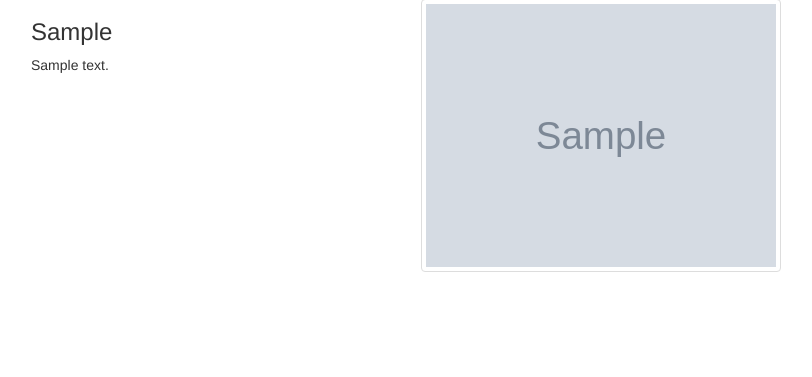
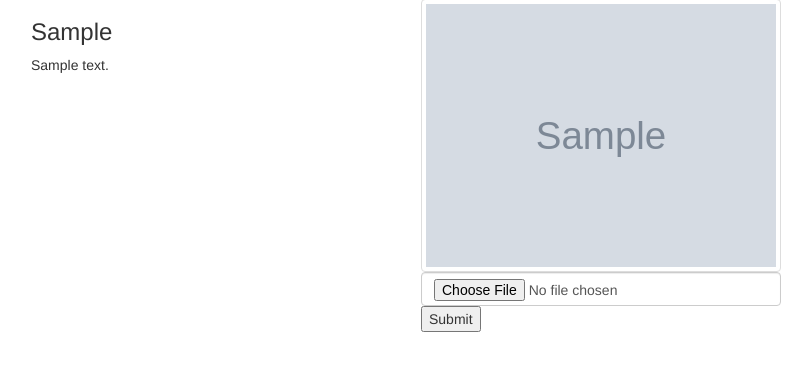
Before and after one commit to nignanthomas/Pitch-Perfect, a Flask app: template app/templates/profile/profile.html in a window 1280 px wide. Shown: the part 93-470 px from the top of the page, without its empty margins (39-851 px from the left). Run offline with Flask 2, Linux system fonts and the light colour scheme; a user stored in the database is signed in; tables that the repository leaves empty hold one stand-in row (values such as "Sample post"); the template is opened without the code that fills it: values that come from a table or form of the project are taken from there, most other values are stand-ins (such as "Sample title", 1, 10 or a date in 2020); grey boxes marked "Sample" are stand-in pictures; parts of the project's set-up code (start-up, migrations or seed data) failed here and were passed over; some libraries are stand-ins or nearby versions.

Commit message:
update profile.html to add upload file form

```diff
--- a/app/templates/profile/profile.html
+++ b/app/templates/profile/profile.html
@@ -24,11 +24,17 @@
 
     <!--Display profile photo-->
     <div class="col-md-4">
+      {% if user.profile_pic_path %}
+        <img src="{{url_for('static',filename=user.profile_pic_path)}}" alt="" class="img-thumbnail">
+      {%else%}
+        <p>No profile picture</p>
+      {% endif %}
 
-      {% if user.profile_pic_path %}
-      <img src="{{url_for('static',filename=user.profile_pic_path)}}" alt="" class="img-thumbnail">
-      {%else%}
-      <p>No profile picture</p>
+      {% if user == current_user %}
+        <form  action="{{url_for('main.update_pic',uname=user.username)}}" method="post" enctype = "multipart/form-data">
+          <input type="file"  name="photo" class="form-control" required>
+          <input type="submit">
+        </form>
       {% endif %}
     </div>
   </div>
```
